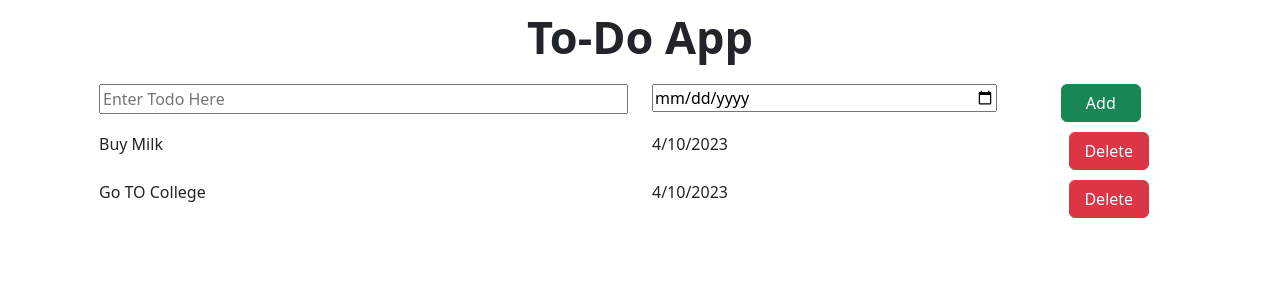
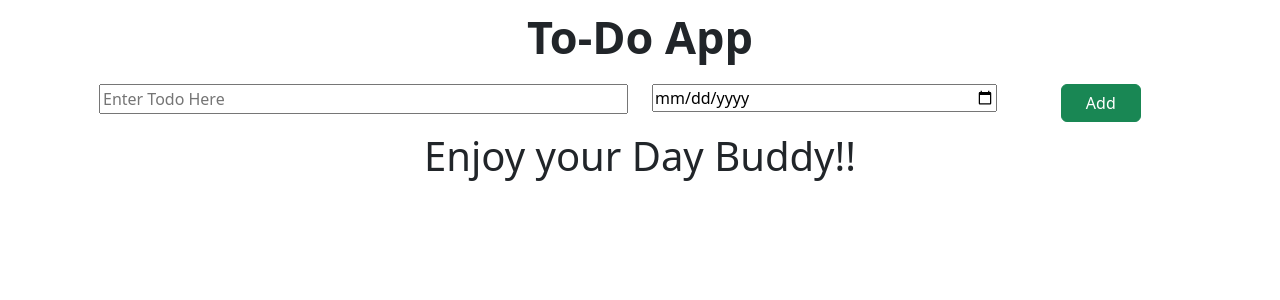
Before and after one commit to 24f3004415/React-and-Chill, a React (Vite) app in the folder PROJECTS/To-Do App/: page / in a window 1280 px wide. Shown: the top 300 px of the page. Built offline with nearby package versions, Linux system fonts and the light colour scheme.

Commit message:
To-Do Project completed

```diff
--- a/PROJECTS/To-Do App/src/App.jsx
+++ b/PROJECTS/To-Do App/src/App.jsx
@@ -9,16 +9,7 @@ import WelcomeMessage from "./components/WelcomeMessage";
 
 const App = () => {
 
-  let initialToDoItems = [{
-    name: "Buy Milk",
-    dueDate: "4/10/2023"
-  },
-  {
-    name: "Go TO College",
-    dueDate: "4/10/2023"
-  }]
-
-  const [todoItems, setTodoItems] = useState(initialToDoItems)
+  const [todoItems, setTodoItems] = useState([])
 
   let handleNewitem = (Todo, todoDue) => {
     console.log(`Due task: ${Todo}  Due date: ${todoDue}`);
@@ -33,7 +24,9 @@ const App = () => {
   }
 
 const handleDelete = (todoName)=>{
-  console.log(`Item Deleted: ${ todoName }`)
+
+  const newTodoItems = todoItems.filter((iter)=> iter.name!== todoName)
+  setTodoItems(newTodoItems)
 }
 
   return (
```
